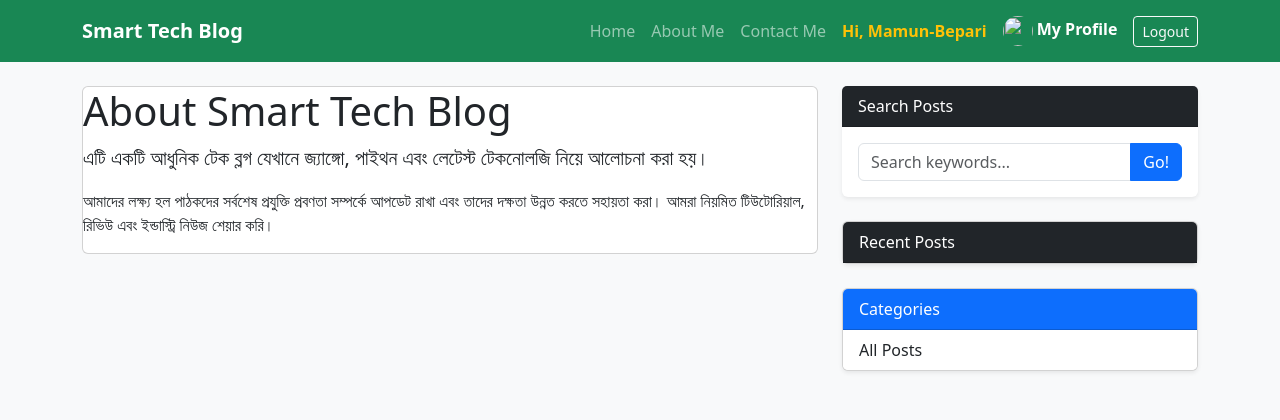
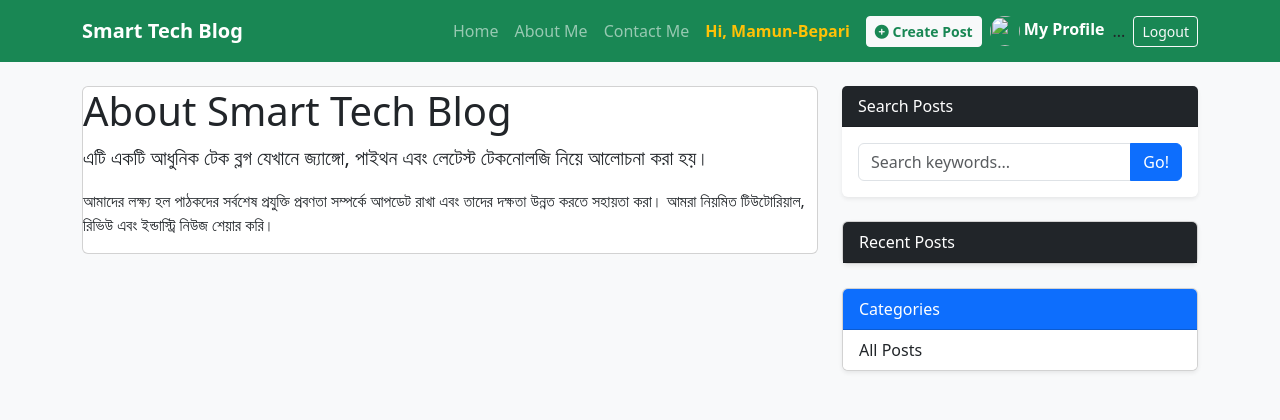
Before and after one commit to mamun-2025/smart-tech-blog, a Django app: page /about/ in a window 1280 px wide. Shown: the top 420 px of the page. Run offline with Django 5.2, Linux system fonts and the light colour scheme; a user stored in the database is signed in; data comes from the database, SQL or seed files in the repository.

Commit message:
Integrated frontend post creation and navbar updates

```diff
--- a/blog/forms.py
+++ b/blog/forms.py
@@ -12,7 +12,7 @@ class PostForm(forms.ModelForm):
     class Meta:
         model = Post
         fields = ('category', 'title', 'body', 'image')
-        wigets = {
+        widgets = {
             'category': forms.Select(attrs={'class': 'form-control', 'rows': 5}),
             'title': forms.TextInput(attrs={'class': 'form-control'}),
             'body': forms.Textarea(attrs={'class': 'form-control'}),
--- a/templates/base.html
+++ b/templates/base.html
@@ -32,16 +32,25 @@
                         <a class="nav-link" href="{% url 'blog:contact' %}">Contact Me</a>
                     </li>
 
+
                     {% if user.is_authenticated %}
-                        <li class=nav-item>
+                        <li class="nav-item">
                             <span class="nav-link text-warning fw-bold"> Hi, {{ user.username }} </span>
                         </li>
+
+                        <li class="nav-item">
+                            <a class="btn btn-sm btn-light text-success fw-bold ms-2" href="{% url 'blog:post_create' %}">
+                                <i class="fas fa-plus-circle"></i> Create Post
+                            </a>
+                        </li>
+
                         <li class="nav-item">
                             <a class="nav-link text-white fw-bold" href="{% url 'accounts:profile' %}">
                                 <img src="{{ user.profile.profile_pic.url }}" class="rounded-circle" style="width: 30px; height: 30px; object-fit: cover;">
                                 My Profile
                             </a>
                         </li>
+                        ...
 
                         <li class="nav-item">
                             <form action="{% url 'logout' %}" method="post" class="d-inline">
```
Also changed, not shown: blog/models.py (+7 -0 lines). Lines whose indentation alone changed are shown as unchanged.
